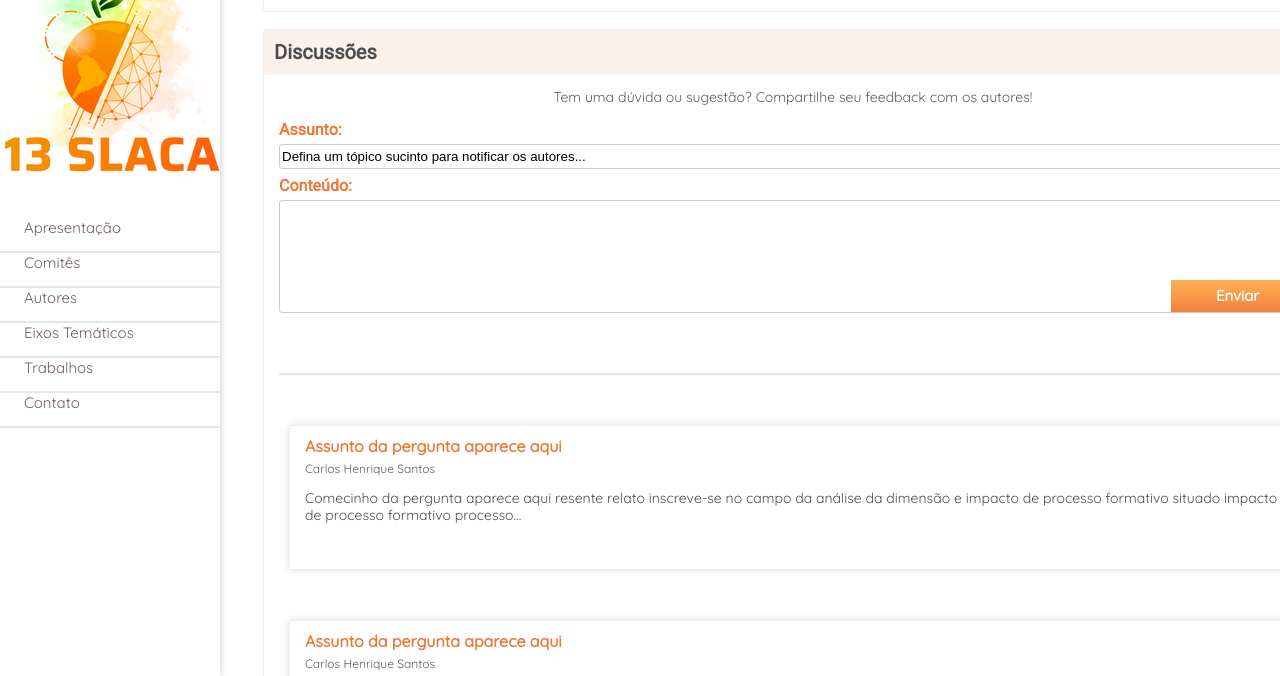
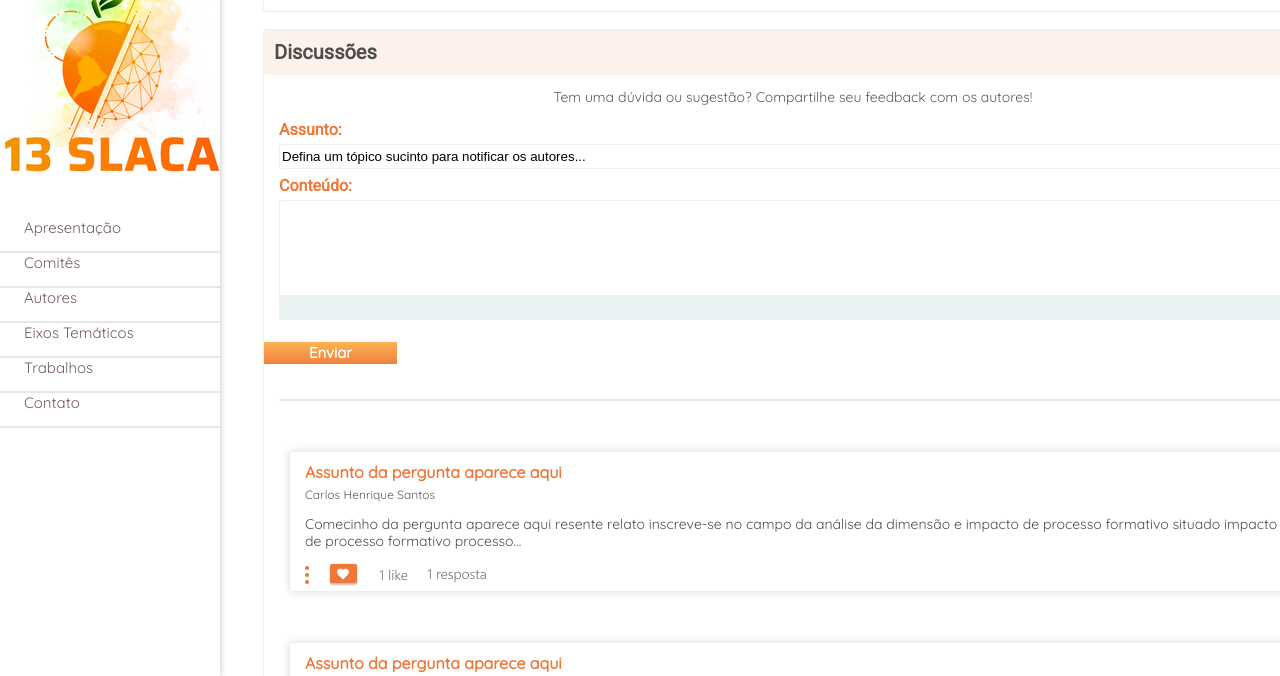
Before and after one commit to MARIANNACROCHA/Frontend_Chuva, a plain HTML site: page index.html in a window 1280 px wide. Both pictures are taken after a click on the button "+ criar tópico". Shown: the part 809-1485 px from the top of the page. Drawn offline with nearby package versions, Linux system fonts and the light colour scheme.

Commit message:
estilização dos cards de comentários + textarea

```diff
--- a/index.html
+++ b/index.html
@@ -12,8 +12,6 @@
   crossorigin="anonymous"></script>
 
     <title>Chuva - Exercício Frontend</title>
-
-
 </head>
 
 <body>
@@ -121,6 +119,7 @@
                 Sed dignissim dui nulla, ut faucibus mauris sodales id.
             </p>
         </section>
+
         <section id="discussion">
             <div id="divTopo">
                 <h4 id="discussion-title">Discussões</h4>
@@ -150,6 +149,7 @@
                     </form>
                 </div>
             </div>
+
             <div id="form">
                 <h4 id="discussion-title">Discussões</h4>
                 <p>Tem uma dúvida ou sugestão? Compartilhe seu feedback com os autores!</p>
@@ -157,7 +157,8 @@
                     <label for="fsubject">Assunto:</label><br>
                     <input type="text" id="fsubject" name="fsubject" value="Defina um tópico sucinto para notificar os autores..."><br>
                     <label for="lcontent">Conteúdo:</label><br>
-                    <input type="text" id="lcontent" name="lconten" value=""><br><br>
+                    <textarea name="lconten" id="lconten" cols="120" rows="7">
+                    </textarea><br><br>
                     <input type="button" value="Enviar" id="btnEnviarForm">
                 </form>
             </div>
@@ -191,6 +192,18 @@
                     da análise da dimensão e impacto de processo formativo situado impacto
                     de processo formativo processo...
                 </p>
+                <div id="icon4">
+                    <img src="img/mais informações.png" alt="">
+                </div>
+                <div id="icon5">
+                    <img src="img/favoritar.png" alt="">
+                </div>
+                <div id="icon6">
+                    <img src="img/likes.png" alt="">
+                </div>
+                <div id="icon7">
+                    <img src="img/respostas.png" alt="">
+                </div>
             </div>
             <div id="topic3">
                 <h5>Assunto da pergunta aparece aqui</h5>
@@ -200,6 +213,18 @@
                     da análise da dimensão e impacto de processo formativo situado impacto
                     de processo formativo processo...
                 <p>
+                    <div id="icon4">
+                        <img src="img/mais informações.png" alt="">
+                    </div>
+                    <div id="icon5">
+                        <img src="img/favoritar.png" alt="">
+                    </div>
+                    <div id="icon6">
+                        <img src="img/likes.png" alt="">
+                    </div>
+                    <div id="icon7">
+                        <img src="img/respostas.png" alt="">
+                    </div>
             </div>
         </section>
     </main>
--- a/styles/index.css
+++ b/styles/index.css
@@ -358,7 +358,7 @@ a {
   overflow: auto;
   border-radius: 3px;
   overflow: hidden;
-}
+ }
 
 #summary-title {
     font-family: Roboto;
@@ -529,7 +529,7 @@ hr {
   line-height: 17px;
   color: #4D4D4D;
   padding-left: 15px;
-  margin-bottom: 45px;
+  margin-bottom: 12px;
 }
 
 footer {
@@ -566,7 +566,7 @@ footer {
   width: 1025px;
   height: 25px;
   background: #FFFFFF;
-  border: 1px solid #CCCCCC;
+  border: 1px solid #EAF1F2;
   box-sizing: border-box;
   border-radius: 3px;
   margin-left: 15px;
@@ -578,7 +578,7 @@ footer {
   width: 1025px;
   height: 113px;
   background: #FFFFFF;
-  border: 1px solid #CCCCCC;
+  border: 1px solid #EAF1F2;
   box-sizing: border-box;
   border-radius: 3px;
   margin-left: 15px;
@@ -586,20 +586,34 @@ footer {
   margin-bottom: 7px ;
 }
 
+textarea {
+  width: 1025px;
+  height: 120px;
+  padding: 12px 20px;
+  background: #FFFFFF;
+  border: 1px solid #EAF1F2;
+  box-sizing: border-box;
+  border-radius: 3px;
+  font-size: 16px;
+  resize: none;
+  margin-left: 15px;
+  margin-top:5px;
+  border-width: 1px 1px 25px 1px;
+  border-style: solid;
+}
+
 #btnEnviarForm {
   background: linear-gradient(180deg, #FEB254 0%, #F0813D 100%);
   border: #E7E7E7;
-  position: absolute;
   width: 133px;
-  height: 32px;
-  left: 907px;
-  top: 250px;
+  height: 22px;
   font-family: Quicksand;
   font-style: normal;
   font-weight: bold;
   font-size: 15px;
   line-height: 16px;
   color: #FFFFFF;
+
 }
 
 #divFim h2 {
@@ -696,3 +710,30 @@ text-align: center;
   color: #ED7839;
   text-align: center;
 }
+
+#summarytest {
+  width: 1025px;
+  height: 120px;
+  padding: 12px 20px;
+  background: #FFFFFF;
+  border: 1px solid #EAF1F2;
+  box-sizing: border-box;
+  border-radius: 3px;
+  font-size: 16px;
+  resize: none;
+  margin-left: 15px;
+  margin-top:5px;
+  overflow: hidden;
+  resize: vertical;
+}
+
+#icon4,#icon5,#icon7 {
+  padding-left: 15px;
+  display: inline-block;
+  vertical-align:middle;
+}
+
+#icon6 {
+  padding-left: 15px;
+  display: inline-block;
+}
```
